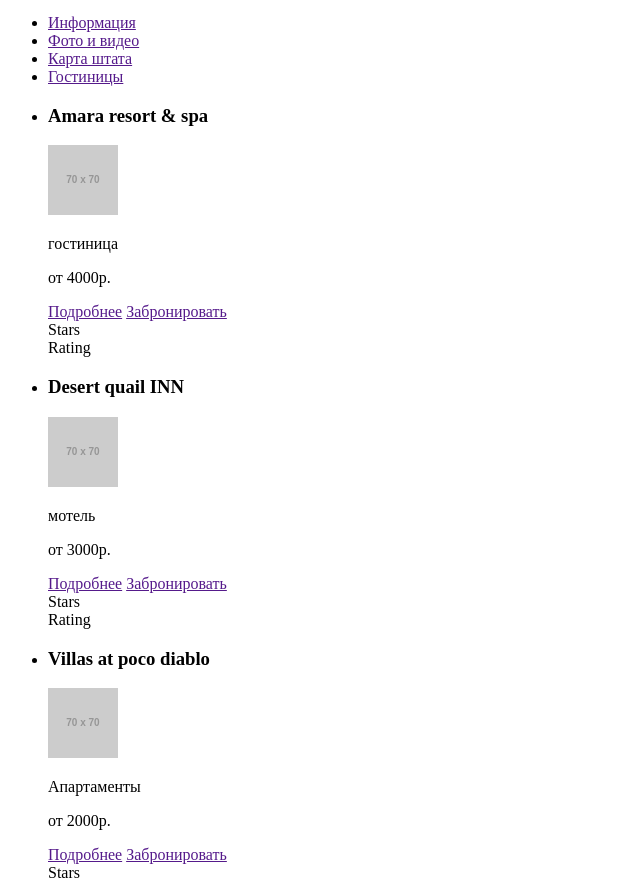
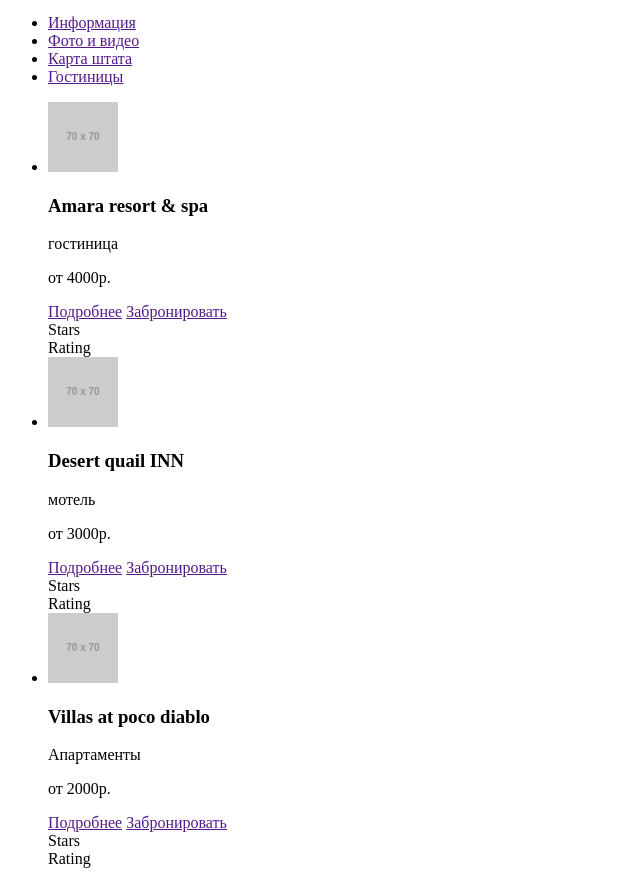
Before and after one commit to shanzzou/500277-sedona-26, a plain HTML site: page hotels.html in a window 1280 px wide. Shown: the part 84-963 px from the top of the page, without its empty margins (0-640 px from the left). Drawn offline with Linux system fonts and the light colour scheme; placeholder pictures from the web are drawn by us.

Commit message:
Правки
Поправил всё как ты написал

```diff
--- a/hotels.html
+++ b/hotels.html
@@ -25,34 +25,59 @@
   		<section>
   			<ul>
   				<li>
+  					<div class="hotel-amara">
+  						<div class="hotel-picture">
+  							<img src="https://via.placeholder.com/70" alt="Фотография гостиницы Amara">
+  						</div>
+  						<div class="hotel-info">
   							<h3>Amara resort & spa</h3>
-  					<img src="https://via.placeholder.com/70" alt="Фотография гостиницы Amara">
   							<p>гостиница</p>
   							<p>от 4000р.</p>
   							<a href="">Подробнее</a>
   							<a href="">Забронировать</a>
+  						</div>
+  						<div class="hotel-rating">
   							<div>Stars</div>
   							<div>Rating</div>
+  						</div>
+  					</div>
   				</li>
+
   				<li>
+  					<div class="hotel-desert">
+  						<div class="hotel-picture">
+  							<img src="https://via.placeholder.com/70" alt="Фотография мотеля Desert Quail">
+  						</div>
+  						  				<div class="hotel-info">
   						<h3>Desert quail INN</h3>
-  					<img src="https://via.placeholder.com/70" alt="Фотография мотеля Desert Quail">
   						<p>мотель</p>
   						<p>от 3000р.</p>
   						<a href="">Подробнее</a>
   						<a href="">Забронировать</a>
+  						  				</div>
+  						  				<div class="hotel-rating">
   						<div>Stars</div>
   						<div>Rating</div>
+  						  				</div>
+  					</div>
   				</li>
   				<li>
+  					<div class="hotel-villas">
+  						<div class="hotel-picture">
+  							<img src="https://via.placeholder.com/70" alt="Фотография Villas at Poco Diablo">
+  						</div>
+  						<div class="hotel-info">
   							<h3>Villas at poco diablo</h3>
-  					<img src="https://via.placeholder.com/70" alt="Фотография Villas at Poco Diablo">
   							<p>Апартаменты</p>
   							<p>от 2000р.</p>
   							<a href="">Подробнее</a>
   							<a href="">Забронировать</a>
+  						</div>
+  						<div class="hotel-rating">
   							<div>Stars</div>
   							<div>Rating</div>
+  						</div>
+  					</div>
   				</li>
   			</ul>
   		</section>
```
Also changed, not shown: index.html (+3 -3 lines). Lines whose indentation alone changed are shown as unchanged.
